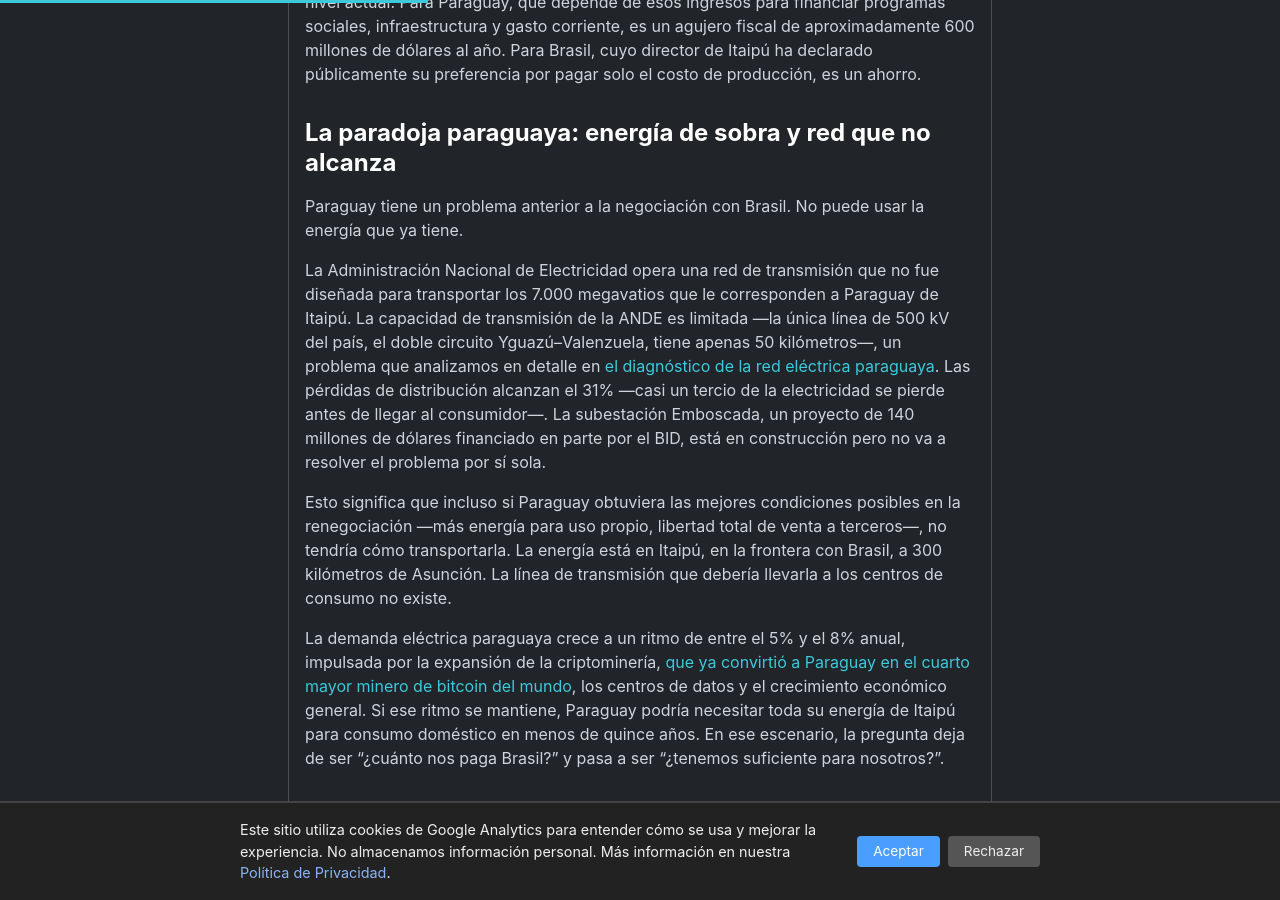
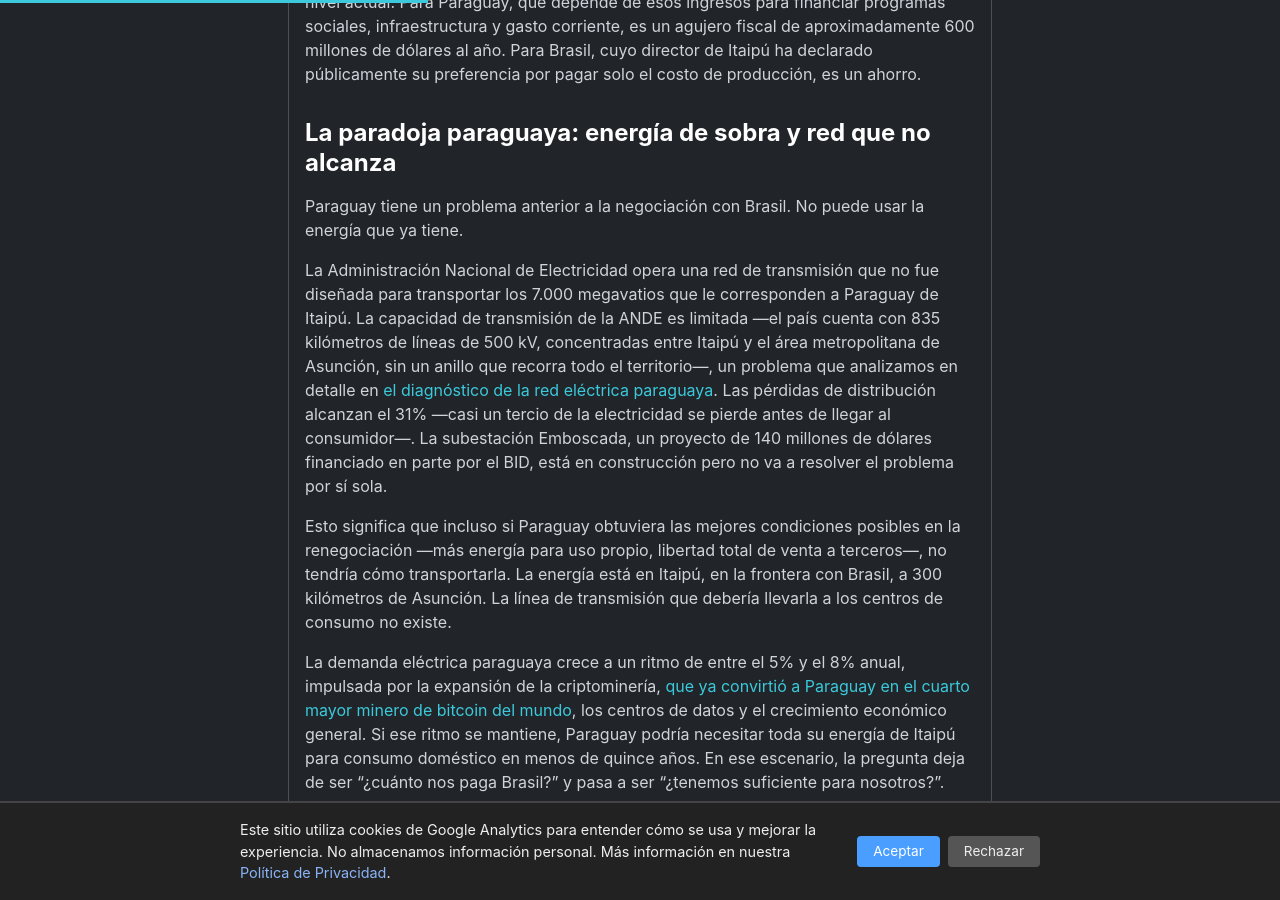
Before and after one commit to miravosqueinteresante/muchotexto.net, a Jekyll site: the page built from _posts/2026-07-17-itaipu-2027-energia-paraguay.md, in a window 1280 px wide and 900 px high, scrolled down 1517 px. Built offline with Jekyll 4.4.1, drawn with Linux system fonts in a browser that asks for light colours.

Commit message:
Correcciones verificacion: hidrogeno NH3 9x subestimado, Itaipu linea 500kV, HIVE 300MW no 200MW

```diff
--- a/_posts/2026-07-17-itaipu-2027-energia-paraguay.md
+++ b/_posts/2026-07-17-itaipu-2027-energia-paraguay.md
@@ -26,7 +26,7 @@
 
 Paraguay tiene un problema anterior a la negociación con Brasil. No puede usar la energía que ya tiene.
 
-La Administración Nacional de Electricidad opera una red de transmisión que no fue diseñada para transportar los 7.000 megavatios que le corresponden a Paraguay de Itaipú. La capacidad de transmisión de la ANDE es limitada —la única línea de 500 kV del país, el doble circuito Yguazú–Valenzuela, tiene apenas 50 kilómetros—, un problema que analizamos en detalle en [el diagnóstico de la red eléctrica paraguaya]({% post_url 2026-07-08-red-electrica-paraguay-ia %}). Las pérdidas de distribución alcanzan el 31% —casi un tercio de la electricidad se pierde antes de llegar al consumidor—. La subestación Emboscada, un proyecto de 140 millones de dólares financiado en parte por el BID, está en construcción pero no va a resolver el problema por sí sola.
+La Administración Nacional de Electricidad opera una red de transmisión que no fue diseñada para transportar los 7.000 megavatios que le corresponden a Paraguay de Itaipú. La capacidad de transmisión de la ANDE es limitada —el país cuenta con 835 kilómetros de líneas de 500 kV, concentradas entre Itaipú y el área metropolitana de Asunción, sin un anillo que recorra todo el territorio—, un problema que analizamos en detalle en [el diagnóstico de la red eléctrica paraguaya]({% post_url 2026-07-08-red-electrica-paraguay-ia %}). Las pérdidas de distribución alcanzan el 31% —casi un tercio de la electricidad se pierde antes de llegar al consumidor—. La subestación Emboscada, un proyecto de 140 millones de dólares financiado en parte por el BID, está en construcción pero no va a resolver el problema por sí sola.
 
 Esto significa que incluso si Paraguay obtuviera las mejores condiciones posibles en la renegociación —más energía para uso propio, libertad total de venta a terceros—, no tendría cómo transportarla. La energía está en Itaipú, en la frontera con Brasil, a 300 kilómetros de Asunción. La línea de transmisión que debería llevarla a los centros de consumo no existe.
 
@@ -101,7 +101,7 @@
       "name": "¿Por qué Paraguay no usa más energía de Itaipú para consumo propio?",
       "acceptedAnswer": {
         "@type": "Answer",
-        "text": "Porque la red de transmisión de ANDE no tiene capacidad para transportarla. La única línea de 500 kV del país tiene apenas 50 km, mientras que Paraguay tiene derecho a 7.000 MW de Itaipú. Las pérdidas de distribución alcanzan el 31%. Faltan líneas de 500 kilovoltios que conecten la represa —ubicada en la frontera con Brasil, a 300 km de Asunción— con los centros de consumo."
+        "text": "Porque la red de transmisión de ANDE no tiene capacidad para transportarla. La red de 500 kV del país, con 835 kilómetros concentrados entre Itaipú y el área metropolitana, debe expandirse para llevar energía a todo el territorio. Paraguay tiene derecho a 7.000 MW de Itaipú pero la infraestructura de transmisión es insuficiente. Las pérdidas de distribución alcanzan el 31%. Faltan líneas de 500 kilovoltios que conecten la represa —ubicada en la frontera con Brasil, a 300 km de Asunción— con los centros de consumo."
       }
     }
   ]
```
Also changed, not shown: _posts/2026-07-07-criptomineria-paraguay-energia-barata.md (+1 -1 lines), _posts/2026-07-27-hidrogeno-verde-paraguay.md (+4 -4 lines).
